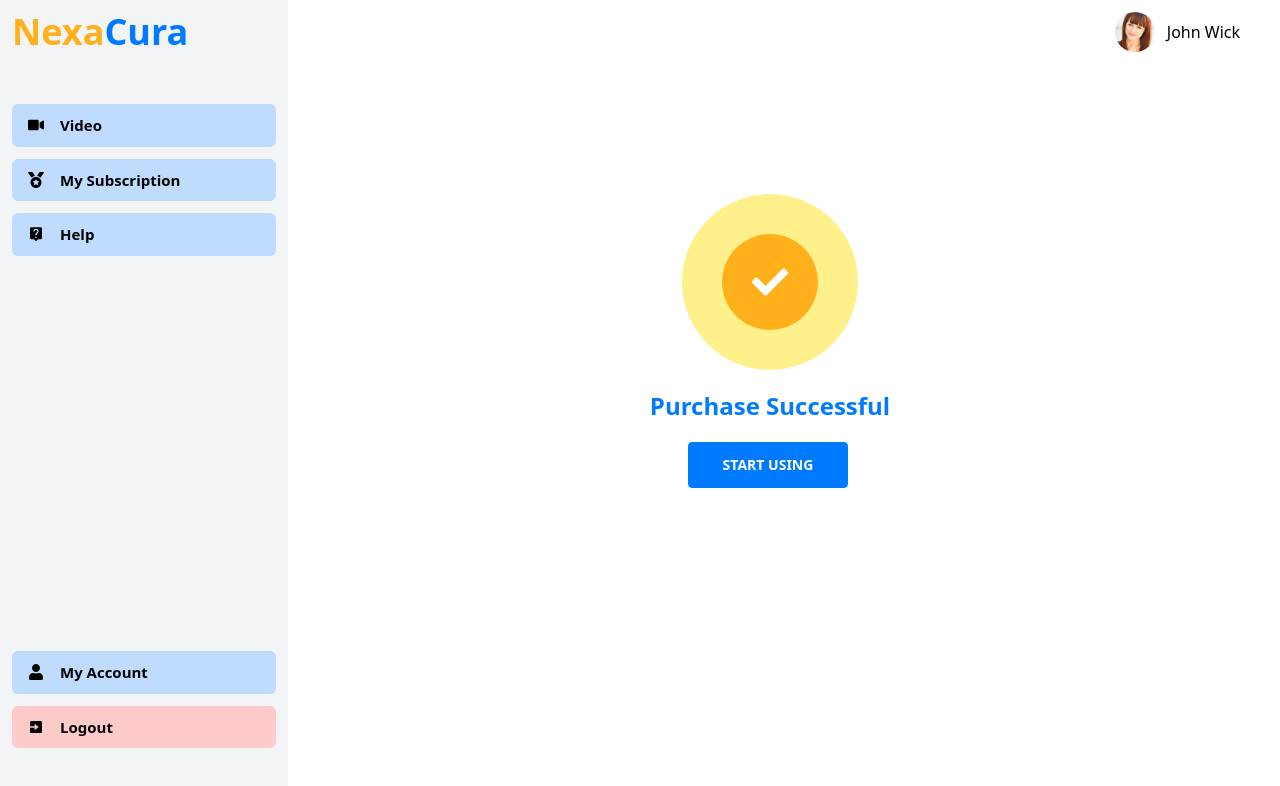
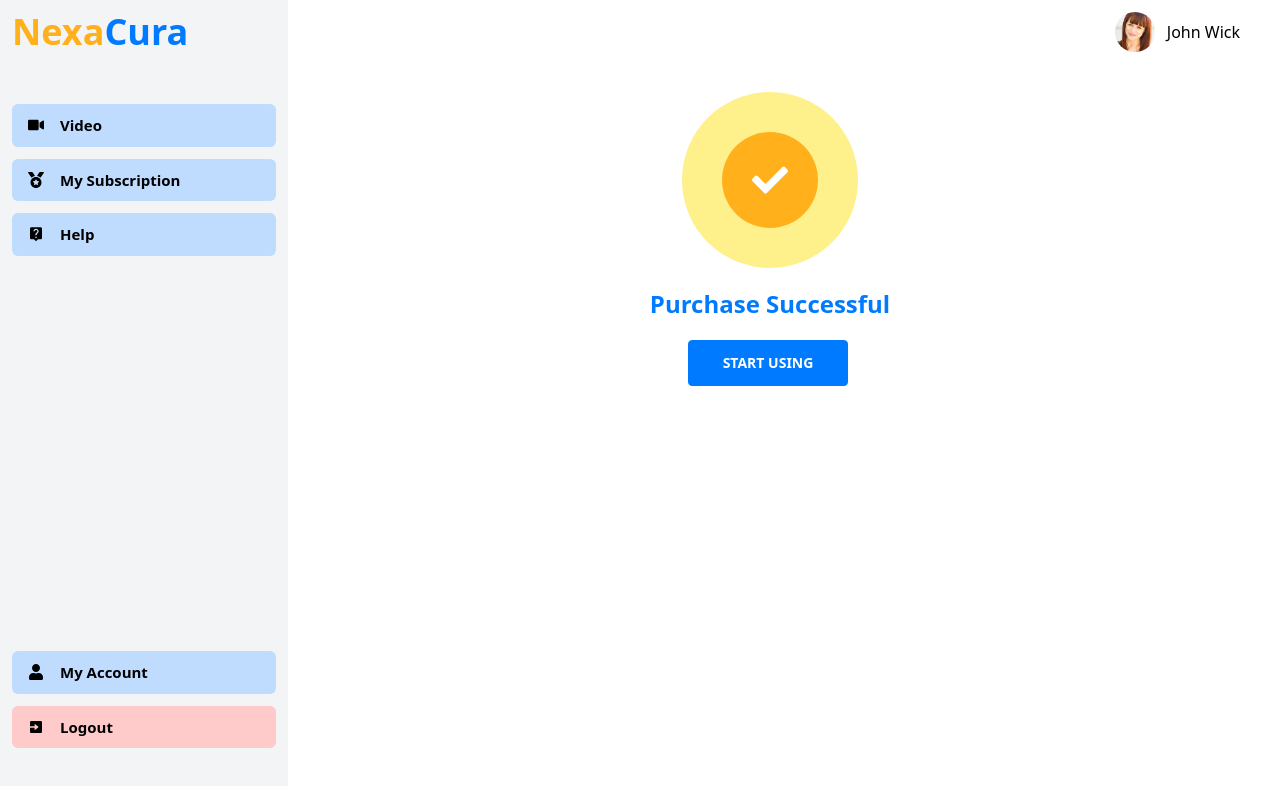
Before and after one commit to luciferpeter88/nexacura, a React (Create React App) app: page /purchase-successful in a window 1280 px wide. Shown: the top 786 px of the page. Built offline with nearby package versions, Linux system fonts and the light colour scheme.

Commit message:
cssLarge.

```diff
--- a/src/Pages/PaymentForm/PaymentForm.js
+++ b/src/Pages/PaymentForm/PaymentForm.js
@@ -22,7 +22,7 @@ function Input({ label, type, placeholder, className, id }) {
 function PaymentForm() {
   return (
     <Layout>
-      <div className="font-sans bg-white px-10 h-3/4 items-center  flex justify-center">
+      <div className="font-sans bg-white px-10 2xl:mt-20 mt-10 h-full flex justify-center">
         <div className="w-[30rem]">
           <Text className="text-2xl text-center text-primary font-semibold">
             Enter Card Details
--- a/src/Pages/PaymentOptions/PaymentOptions.js
+++ b/src/Pages/PaymentOptions/PaymentOptions.js
@@ -40,7 +40,7 @@ function PaymentOptions() {
   };
   return (
     <Layout>
-      <div className="2xl:mt-20 mt-10 h-full overflow-scroll">
+      <div className="2xl:mt-20 mt-10 h-full ">
         <Text className="text-2xl text-center text-primary font-semibold">
           Select Payments Method
         </Text>
--- a/src/Pages/PurchaseSuccessful/PurchaseSuccessful.js
+++ b/src/Pages/PurchaseSuccessful/PurchaseSuccessful.js
@@ -7,8 +7,7 @@ import Layout from "../../Components/Dashboard/Layout";
 function PurchaseSuccessful() {
   return (
     <Layout>
-      <div className="  flex flex-col justify-center items-center h-3/4">
-        <div className="flex flex-col items-center justify-center gap-y-5">
+      <div className="flex flex-col   gap-y-5 font-sans bg-white px-10 2xl:mt-20 mt-10 h-full items-center">
         <div className=" w-44 h-44 rounded-full bg-yellow-200 flex justify-center items-center ">
           <div className="  w-24 h-24 rounded-full bg-secondary flex justify-center items-center   ">
             <FaCheck className=" text-white text-4xl" />
@@ -29,7 +28,6 @@ function PurchaseSuccessful() {
           width=" w-[10rem]"
         />
       </div>
-      </div>
     </Layout>
   );
 }
--- a/src/Pages/ReviewPayment/ReviewPayment.js
+++ b/src/Pages/ReviewPayment/ReviewPayment.js
@@ -6,7 +6,7 @@ import Layout from "../../Components/Dashboard/Layout";
 function ReviewPayment() {
   return (
     <Layout>
-      <div className="font-sans bg-white px-10 flex items-center h-3/4 justify-center">
+      <div className="font-sans bg-white px-10 2xl:mt-20 mt-10 h-full flex justify-center">
         <div className="w-[30rem]">
           <Text className="text-2xl text-center text-primary font-semibold">
             Review Payments
```
Lines whose indentation alone changed are shown as unchanged.
